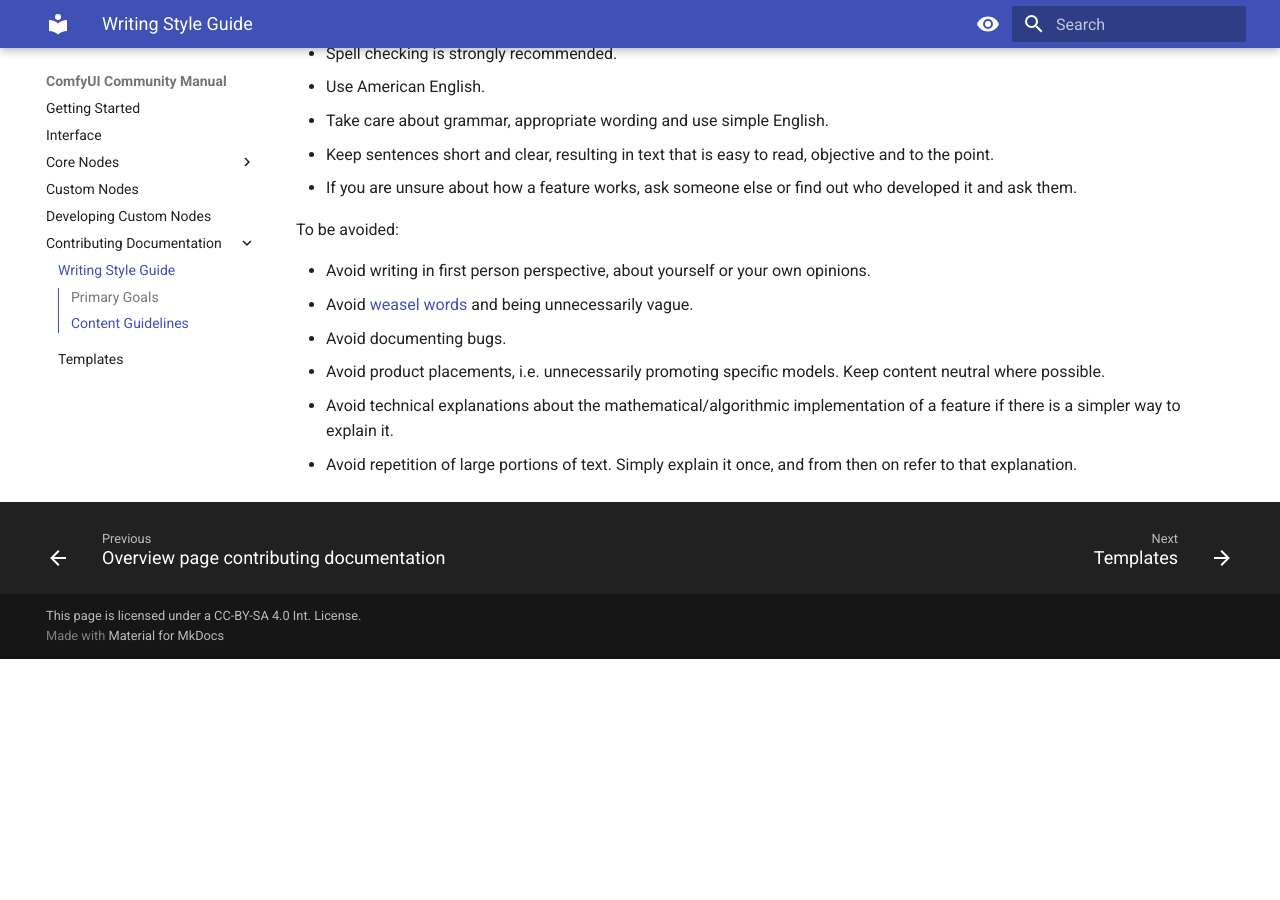
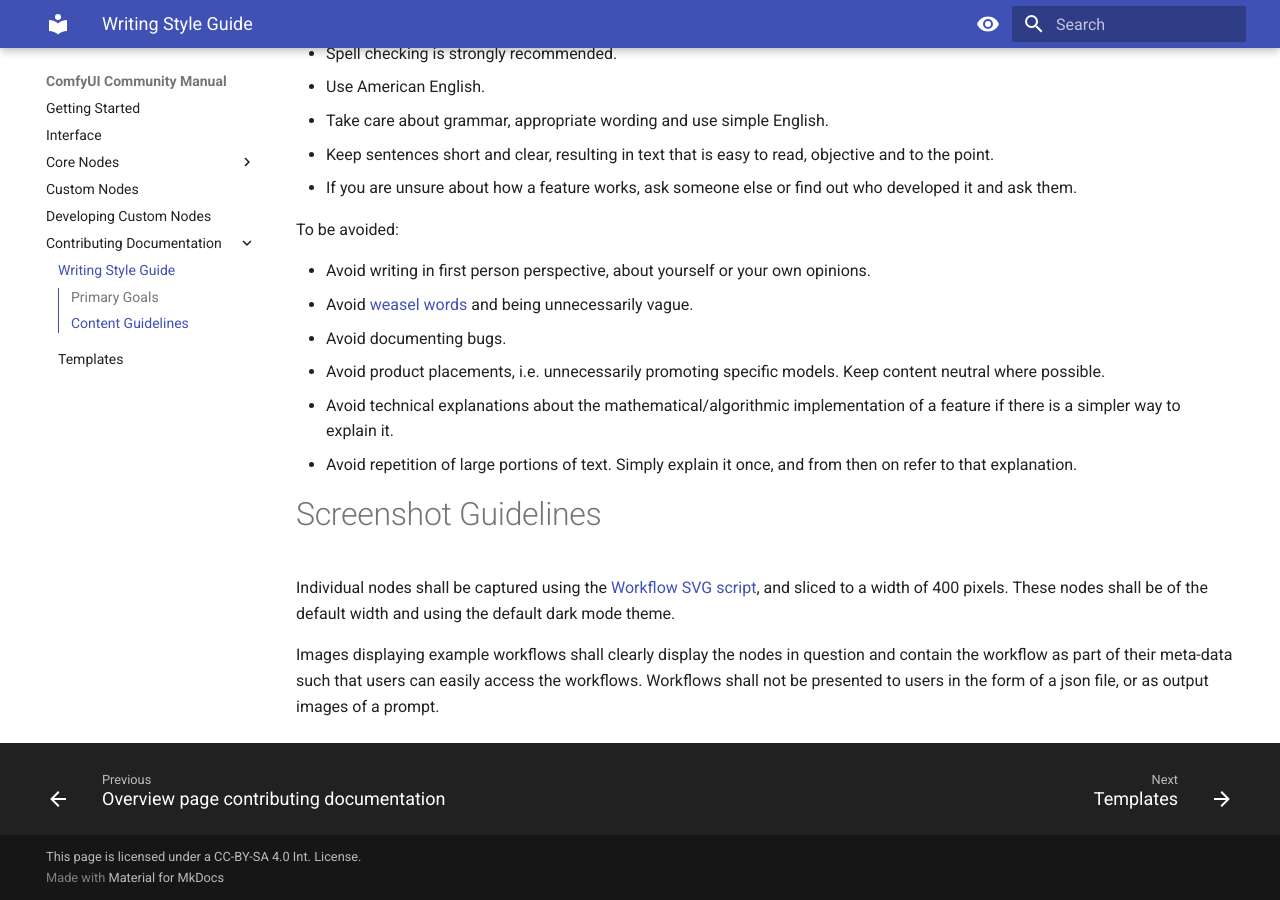
Before and after one commit to BlenderNeko/ComfyUI-docs, an MkDocs documentation site: the page built from docs/Contributing Documentation/Writing Style Guide.md, in a window 1280 px wide and 900 px high, scrolled down 991 px. Built offline with MkDocs 1.6.1 and Material for MkDocs 9.7.7, drawn with Linux system fonts in a browser that asks for light colours; before the commit the page ends 1650 px from its top, so only the background shows below that.

Commit message:
now using svg for individual nodes

```diff
--- a/docs/Contributing Documentation/Writing Style Guide.md
+++ b/docs/Contributing Documentation/Writing Style Guide.md
@@ -42,3 +42,9 @@
 - Avoid product placements, i.e. unnecessarily promoting specific models. Keep content neutral where possible.
 - Avoid technical explanations about the mathematical/algorithmic implementation of a feature if there is a simpler way to explain it.
 - Avoid repetition of large portions of text. Simply explain it once, and from then on refer to that explanation.
+
+# Screenshot Guidelines
+
+Individual nodes shall be captured using the [Workflow SVG script](https://github.com/pythongosssss/ComfyUI-Custom-Scripts/tree/main), and sliced to a width of 400 pixels. These nodes shall be of the default width and using the default dark mode theme.
+
+Images displaying example workflows shall clearly display the nodes in question and contain the workflow as part of their meta-data such that users can easily access the workflows. Workflows shall not be presented to users in the form of a json file, or as output images of a prompt.
```
Also changed, not shown: docs/Core Nodes/Sampling/KSampler.md (+1 -1 lines), docs/Core Nodes/Sampling/samplers.md (+3 -1 lines), docs/Core Nodes/Sampling/media/KSampler.png (deleted), docs/Core Nodes/Sampling/media/KSampler.svg (added), docs/Core Nodes/Sampling/media/kSampler Advanced.png (deleted).
